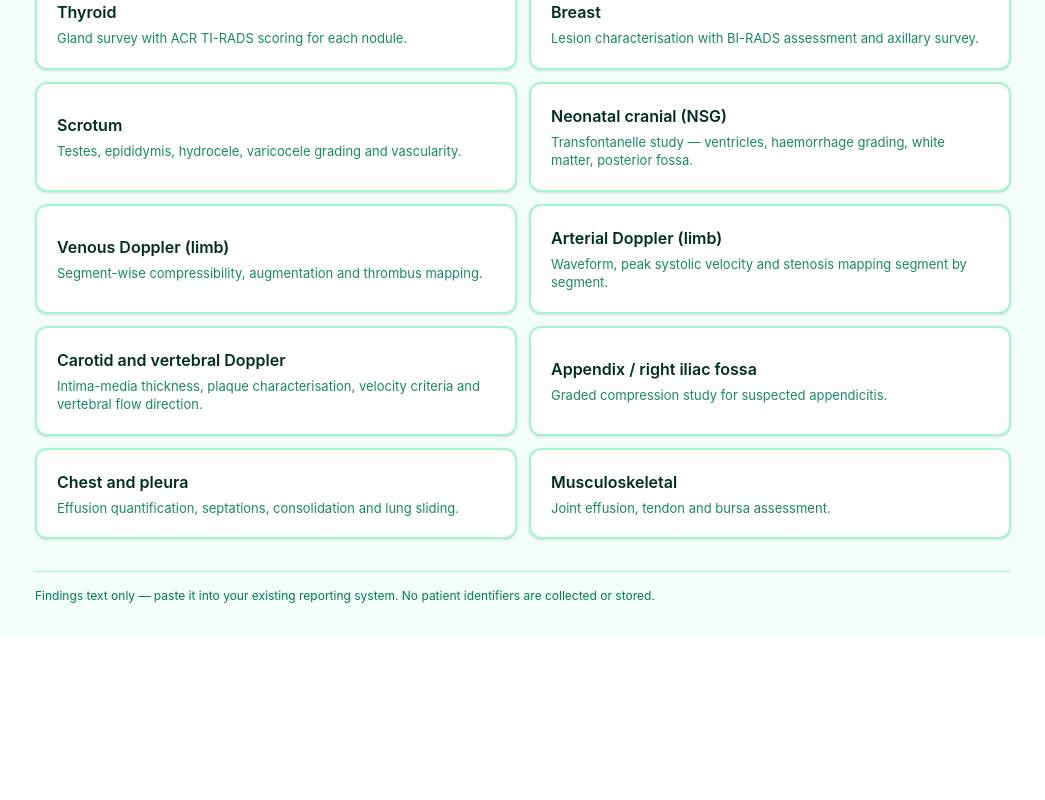
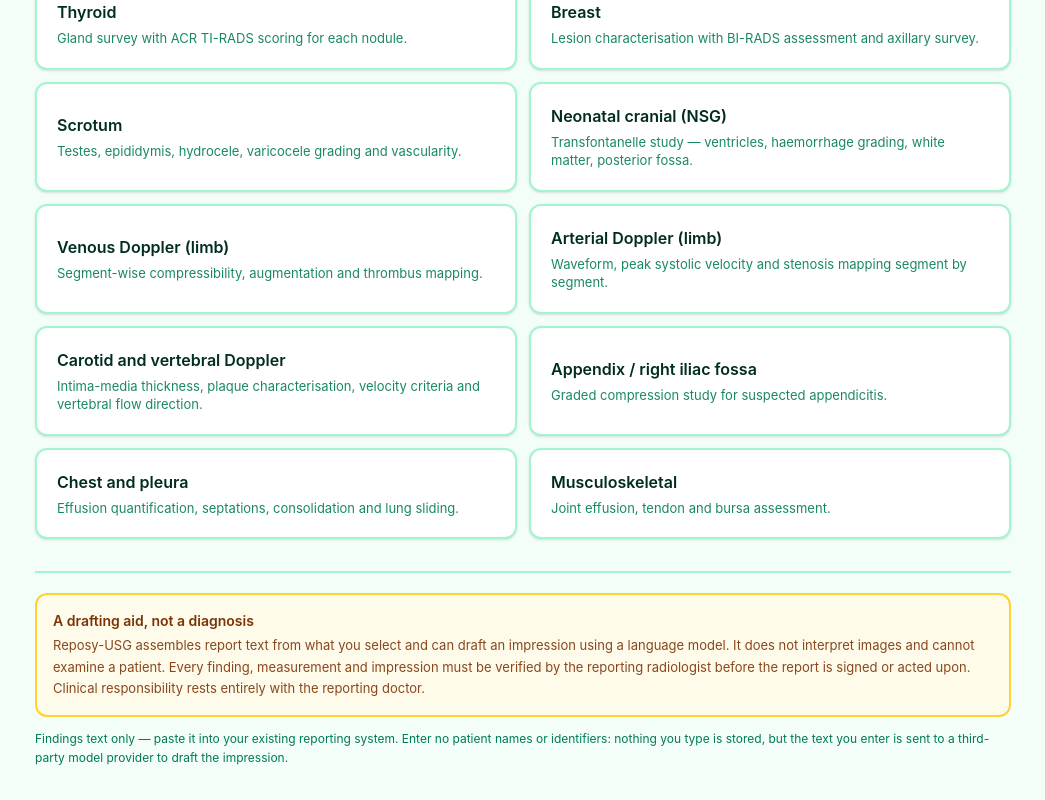
Before and after one commit to DocFolio/Reposy-USG, a React (Vite) app: page / in a window 1280 px wide. Shown: the part 676-1476 px from the top of the page, without its empty margins (117-1162 px from the left). Before the commit the page ends 1312 px from the top, so only its background shows below. Built offline with nearby package versions, Linux system fonts and the light colour scheme.

Commit message:
Add clinical disclaimer

```diff
--- a/src/App.jsx
+++ b/src/App.jsx
@@ -1862,9 +1862,21 @@ export default function App() {
               </div>
             </section>
           ))}
-          <p className="text-xs text-emerald-700 border-t border-emerald-200 pt-4">
-            Findings text only — paste it into your existing reporting system. No patient identifiers are collected or stored.
-          </p>
+          <div className="border-t-2 border-emerald-200 pt-5 mt-2 space-y-3">
+            <div className="bg-amber-50 border-2 border-amber-300 rounded-xl p-4">
+              <p className="text-sm font-semibold text-amber-900 mb-1">A drafting aid, not a diagnosis</p>
+              <p className="text-[13px] text-amber-900/90 leading-relaxed">
+                Reposy-USG assembles report text from what you select and can draft an impression using a language model.
+                It does not interpret images and cannot examine a patient. Every finding, measurement and impression must be
+                verified by the reporting radiologist before the report is signed or acted upon. Clinical responsibility
+                rests entirely with the reporting doctor.
+              </p>
+            </div>
+            <p className="text-xs text-emerald-700 leading-relaxed">
+              Findings text only — paste it into your existing reporting system. Enter no patient names or identifiers:
+              nothing you type is stored, but the text you enter is sent to a third-party model provider to draft the impression.
+            </p>
+          </div>
         </main>
       </div>
     );
@@ -2006,7 +2018,7 @@ export default function App() {
           </div>
 
           <p className="text-xs text-emerald-700 leading-snug">
-            The findings text is generated from your selections alone. The AI only drafts the impression and cannot add a finding you did not select.
+            Generated from your selections alone — the AI drafts only the impression and cannot add a finding you did not select. Verify everything before signing.
           </p>
         </aside>
       </div>
```
